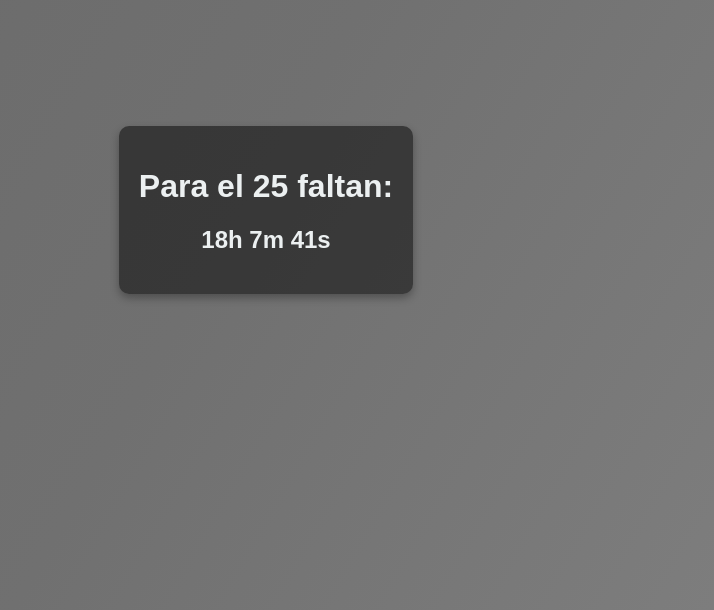
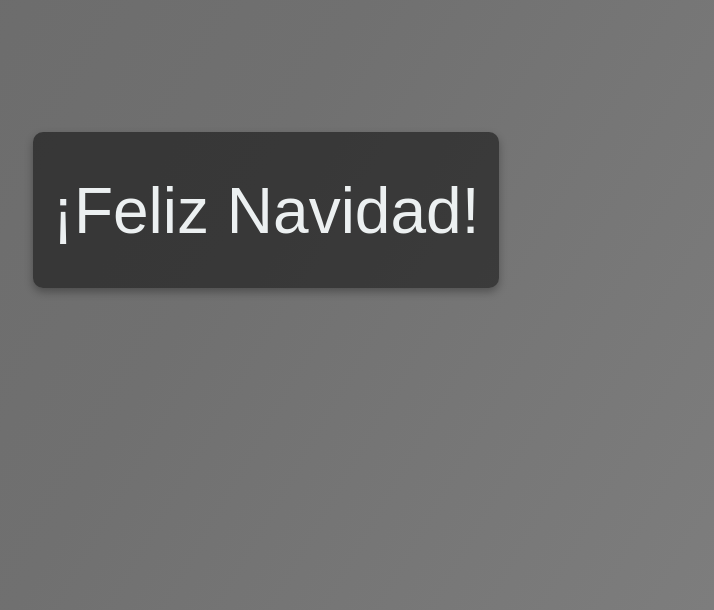
Before and after one commit to Gouveira/contador, a plain HTML site: page index.html in a window 1280 px wide. Shown: the part 190-800 px from the top of the page, without its empty margins (374-1088 px from the left). Drawn offline with Linux system fonts and the light colour scheme.

Commit message:
Actualizar index.html

```diff
--- a/index.html
+++ b/index.html
@@ -65,7 +65,7 @@
 
     <script>
         // Configurar la fecha objetivo para la cuenta regresiva
-        const fechaObjetivo = new Date('December 25, 2024 20:20:00').getTime();
+        const fechaObjetivo = new Date('December 25, 2024 00:00:00').getTime();
 
         // Actualizar la cuenta regresiva cada segundo
         const intervalo = setInterval(function() {
```
